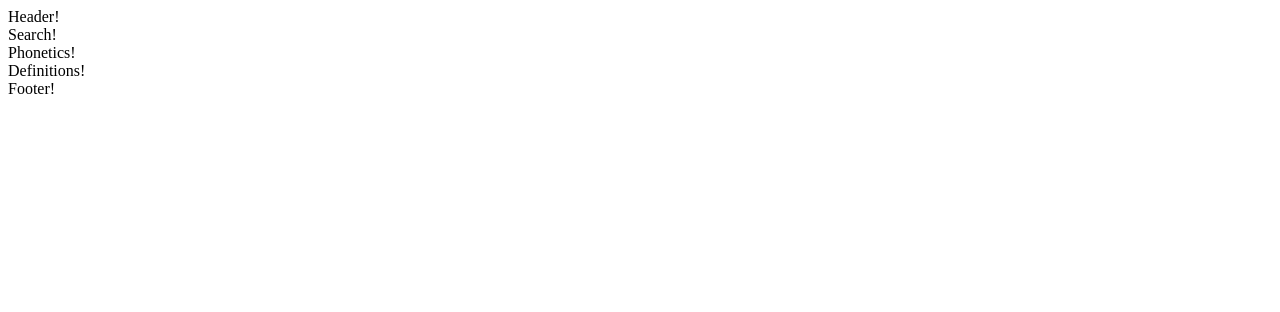
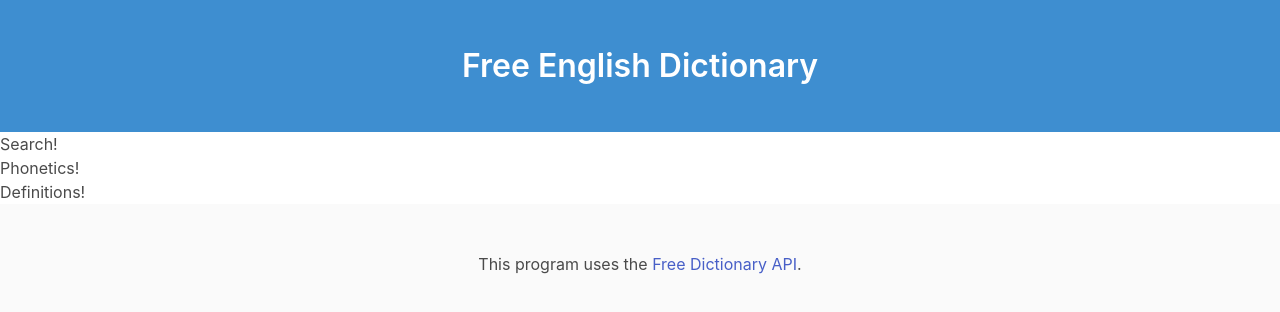
Before and after one commit to Kaidame-NA/Dictionary-App, a JavaScript app in the folder dictionary-react-app/: page / in a window 1280 px wide. Shown: the top 312 px of the page. Built offline with nearby package versions, Linux system fonts and the light colour scheme.

Commit message:
Finish header and footer

```diff
--- a/dictionary-react-app/public/index.html
+++ b/dictionary-react-app/public/index.html
@@ -3,7 +3,8 @@
   <head>
     <meta charset="utf-8" />
     <meta name="viewport" content="width=device-width, initial-scale=1" />
-    <title>React App</title>
+    <link href="https://cdn.jsdelivr.net/npm/bulma@0.9.3/css/bulma.min.css" rel = "stylesheet" />
+    <title>Dictionary App</title>
   </head>
   <body>
     <div id="root"></div>
--- a/dictionary-react-app/src/components/Footer.js
+++ b/dictionary-react-app/src/components/Footer.js
@@ -1,5 +1,11 @@
 function Footer() {
-    return <div>Footer!</div>;
+    return (
+        <footer className = "footer">
+            <div className = "content has-text-centered">
+                This program uses the <a href="https://dictionaryapi.dev/" target="_blank" rel = "noreferrer">Free Dictionary API</a>.
+            </div>
+        </footer>
+    );
 }
 
 export default Footer;
--- a/dictionary-react-app/src/components/Header.js
+++ b/dictionary-react-app/src/components/Header.js
@@ -1,5 +1,13 @@
 function Header() {
-    return <div>Header!</div>;
+    return (
+        <header className = "hero is-info">
+            <div className = "hero-body">
+                <p className="title has-text-centered">
+                    Free English Dictionary
+                </p>
+            </div>
+        </header>
+    )
 }
 
 export default Header;
```
